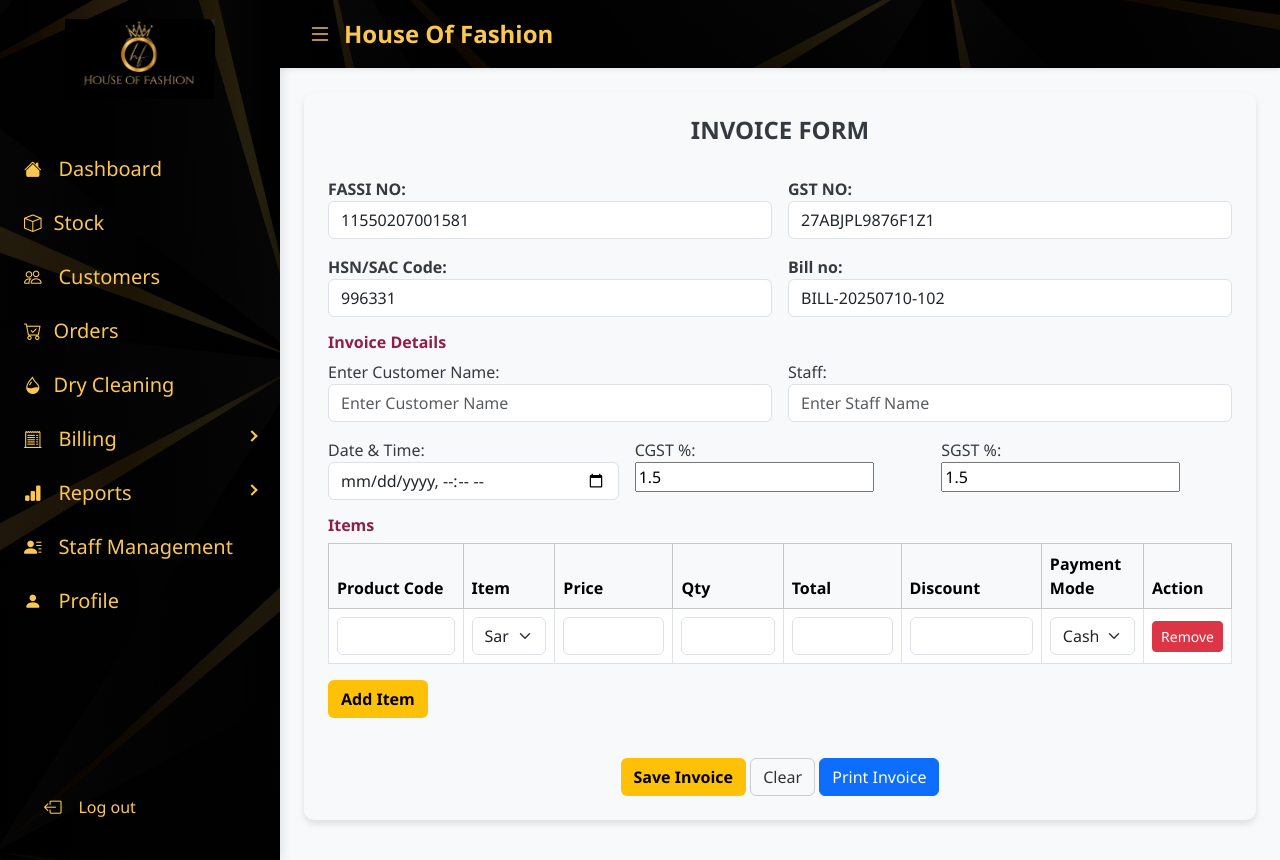
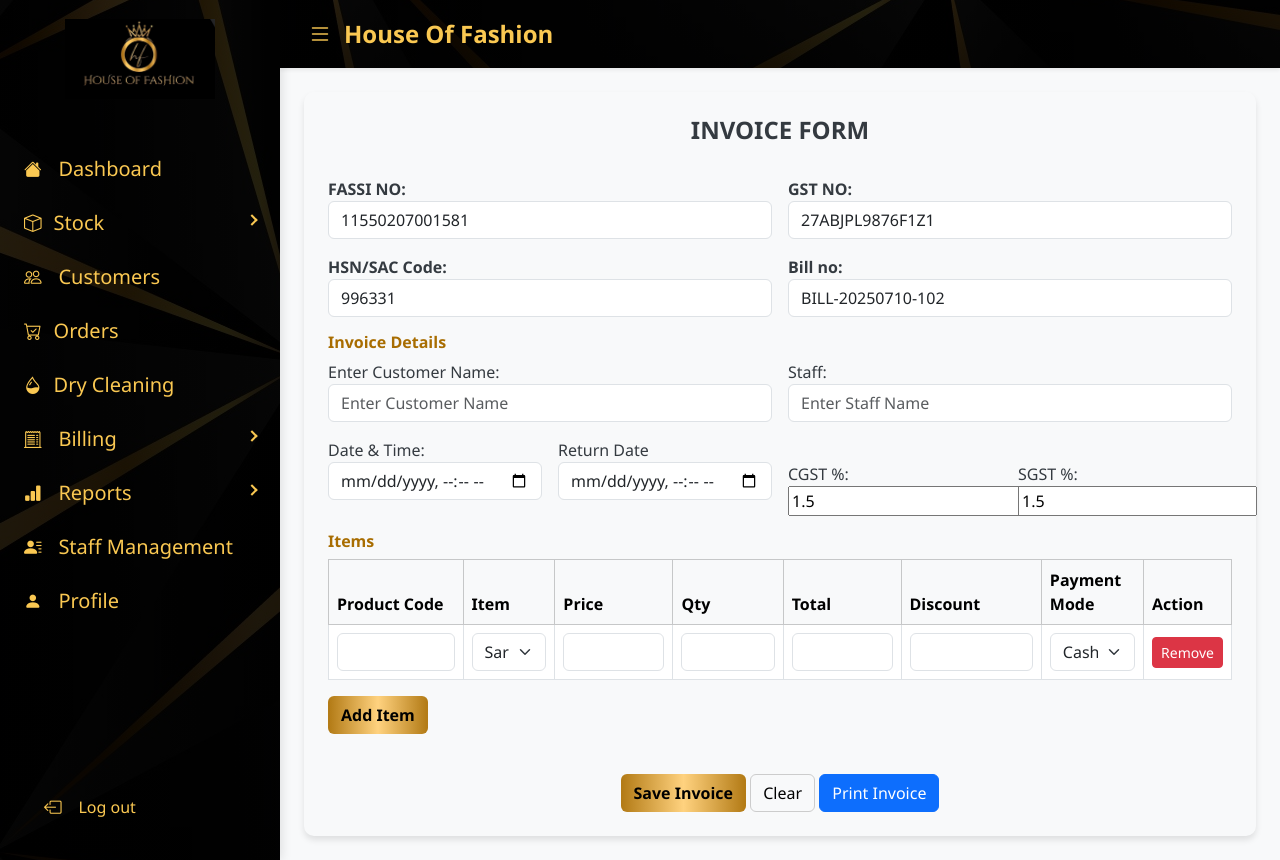
Before and after one commit to Deshmukhsne/house_of_FASHION, a CodeIgniter app: page /House_Of_Fashion/AdminController/Billing in a window 1280 px wide. Run offline with CodeIgniter, Linux system fonts and the light colour scheme; some libraries are stand-ins or nearby versions.

Commit message:
sidebar changes

```diff
--- a/application/views/Admin/BillSection.php
+++ b/application/views/Admin/BillSection.php
@@ -23,20 +23,25 @@
 
         .form-section-title {
             font-weight: 700;
-            color: #901e49;
+            color: #a86d01ff;
             margin-top: 1rem;
             margin-bottom: 0.5rem;
         }
 
         .btn-yellow {
-            background-color: #ffc107;
+            background: linear-gradient(90deg, #B37B16, #FFD27F, #B37B16);
+            color: #000;
+            font-weight: 600;
+        }
+        .btn-yellow:hover {
+            background: linear-gradient(90deg, #e2a93eff, #f7c872ff, #e1aa46ff);
             color: #000;
             font-weight: 600;
         }
 
         .btn-outline-gray {
             border: 1px solid #ccc;
-            color: #333;
+            color: black;
         }
     </style>
 
@@ -87,22 +92,27 @@
                                 <label>Staff:</label>
                                 <input type="text" class="form-control" placeholder="Enter Staff Name" id="staffInput" name="staff">
                             </div>
-                            <div class="col-md-4">
+                            <div class="col-md-3">
                                 <label>Date & Time:</label>
                                 <input type="datetime-local" class="form-control" name="datetime">
                             </div>
-                            <div class="col-md-4">
+
+                            <div class="col-md-3">
+                                <label>Return Date</label>
+                                <input type="datetime-local" class="form-control" name="datetime">
+                            </div>
+                            <div class="col-md-3">
+                                <br>
                                 <label>CGST %:</label>
                                <input type="number" name="cgst" id="cgst" value="1.5" step="0.1" onchange="updateTotalAmount()" />
                             </div>
-                            <div class="col-md-4">
+                            <div class="col-md-3">
+                                <br>
                                 <label>SGST %:</label>
                                <input type="number" name="sgst" id="sgst" value="1.5" step="0.1" onchange="updateTotalAmount()" />
 
                             </div>
                         </div>
-
-
 
 
                         <h6 class="form-section-title">Items</h6>
@@ -146,9 +156,6 @@
                                         </tbody>
                             </table>
                                         <input type="hidden" id="totalAmountField" name="total_amount"  />
-
-
-
 
                         </div>
 
@@ -256,7 +263,7 @@ printItemsHTML += `<tr><td>${index + 1}</td><td>${item}</td><td>${qty}</td><td>$
 
             const newWindow = window.open('', '_blank');
             newWindow.document.write(`<!DOCTYPE html><html><head><title>Print</title></head><body>
-                <h3 style="text-align:center">Kavita's Shop - Mahalaxmi Collection</h3>
+                <h3 style="text-align:center">House of Fashion</h3>
                 <p>Bill No: ${billNo}<br>Date & Time: ${date}<br>Staff: ${waiter}</p>
                 <table border="1" cellspacing="0" cellpadding="6" style="width:100%; text-align:center;">
                     <thead><tr><th>Sr.</th><th>Description</th><th>Qty</th><th>Rate</th><th>Amount</th></tr></thead>
--- a/application/views/include/Sidebar.php
+++ b/application/views/include/Sidebar.php
@@ -273,11 +273,34 @@
                     </a>
                 </li>
 
+                 <li class="sidebar-item">
+                    <a href="#" class="sidebar-link dropdown-toggle collapsed" id="billing-dropdown" data-bs-toggle="collapse"
+                        data-bs-target="#billingSubmenu" aria-expanded="false" style="font-size: 20px;">
+                        <i class="bi bi-box me-2"></i>
+                        <span class="ms-1">Stock</span>
+                    </a>
+                    <div class="collapse" id="billingSubmenu">
+                        <ul class="nav flex-column ms-3">
+                            <li class="nav-item">
+                                <a href="#" class="sidebar-link" id="billsection-link" style="font-size: 18px;">
+                                    <i class="bi bi-file-earmark-plus"></i>
+                                    <span class="ms-1">Add Category</span>
+                                </a>
+                            </li>
+                            <li class="nav-item">
+                                <a href="#" class="sidebar-link" id="billhistory-link" style="font-size: 18px;">
+                                    <i class="bi bi-clock-history"></i>
+                                    <span class="ms-1">Add Product</span>
+                                </a>
+                            </li>
+                        </ul>
+                    </div>
+                </li>
                 <!-- Services -->
                 <li class="sidebar-item">
-                    <a href="#" class="sidebar-link" id="dashboard-link" style="font-size: 20px;">
-                        <i class="bi bi-box me-2"></i>
-                        <span class="ms-1">Stock</span>
+
+
+
                     </a>
                     <a href="#" class="sidebar-link" id="dashboard-link" style="font-size: 20px;">
                         <i class="bi bi-people"></i>
@@ -292,30 +315,6 @@
                         <i class="bi bi-droplet-half me-2"></i>
                         <span class="ms-1">Dry Cleaning</span>
                     </a>
-
-
-                    <!-- <div class="collapse" id="servicesSubmenu">
-                        <ul class="nav flex-column ms-3">
-                            <li class="nav-item">
-                                <a href="http://localhost/Mahalaxmi/Dashboard/Categories" class="sidebar-link" id="saree-link" style="font-size: 18px;">
-                                    <i class="bi bi-flower1"></i>
-                                    <span class="ms-1">Saree</span>
-                                </a>
-                            </li>
-                            <li class="nav-item">
-                                <a href="http://localhost/Mahalaxmi/dress" class="sidebar-link" id="dress-link" style="font-size: 18px;">
-                                    <i class="bi bi-person-lines-fill"></i>
-                                    <span class="ms-1">Dress</span>
-                                </a>
-                            </li>
-                            <li class="nav-item">
-                                <a href="http://localhost/Mahalaxmi/accessories" class="sidebar-link" id="accessories-link" style="font-size: 18px;">
-                                    <i class="bi bi-gem"></i>
-                                    <span class="ms-1">Accessories</span>
-                                </a>
-                            </li>
-                        </ul>
-                    </div> -->
                 </li>
 
                 <!-- Billing -->
@@ -328,13 +327,13 @@
                     <div class="collapse" id="billingSubmenu">
                         <ul class="nav flex-column ms-3">
                             <li class="nav-item">
-                                <a href="http://localhost/Mahalaxmi/AdminController/BillSection" class="sidebar-link" id="billsection-link" style="font-size: 18px;">
+                                <a href="<?= base_url('AdminController/Billing') ?>" class="sidebar-link" id="billsection-link" style="font-size: 18px;">
                                     <i class="bi bi-file-earmark-plus"></i>
                                     <span class="ms-1">Bill Section</span>
                                 </a>
                             </li>
                             <li class="nav-item">
-                                <a href="http://localhost/Mahalaxmi/AdminController/BillHistory" class="sidebar-link" id="billhistory-link" style="font-size: 18px;">
+                                <a href="#" class="sidebar-link" id="billhistory-link" style="font-size: 18px;">
                                     <i class="bi bi-clock-history"></i>
                                     <span class="ms-1">Bill History</span>
                                 </a>
@@ -353,13 +352,13 @@
                     <div class="collapse" id="reportsSubmenu">
                         <ul class="nav flex-column ms-3">
                             <li class="nav-item">
-                                <a href="http://localhost/Mahalaxmi/AdminController/dailyreport" class="sidebar-link" id="dailyreport-link" style="font-size: 18px;">
+                                <a href="#" class="sidebar-link" id="dailyreport-link" style="font-size: 18px;">
                                     <i class="bi bi-calendar-day"></i>
                                     <span class="ms-1">Daily Report</span>
                                 </a>
                             </li>
                             <li class="nav-item">
-                                <a href="http://localhost/Mahalaxmi/AdminController/monthlyreport" class="sidebar-link" id="monthlyreport-link" style="font-size: 18px;">
+                                <a href="#" class="sidebar-link" id="monthlyreport-link" style="font-size: 18px;">
                                     <i class="bi bi-calendar2-month"></i>
                                     <span class="ms-1">Monthly Report</span>
                                 </a>
@@ -380,7 +379,7 @@
                     </a>
                 <!-- Profile -->
                 <li class="sidebar-item">
-                    <a href="http://localhost/Mahalaxmi/AdminController/profile" class="sidebar-link" id="profile-link" style="font-size: 20px;">
+                    <a href="#" class="sidebar-link" id="profile-link" style="font-size: 20px;">
                         <i class="bi bi-person-fill"></i>
                         <span class="ms-1">Profile</span>
                     </a>
```
Also changed, not shown: application/controllers/Invoice.php (added, +58 -0 lines), application/models/InvoiceModel.php (added, +20 -0 lines), application/models/index.html (deleted, +0 -11 lines).
